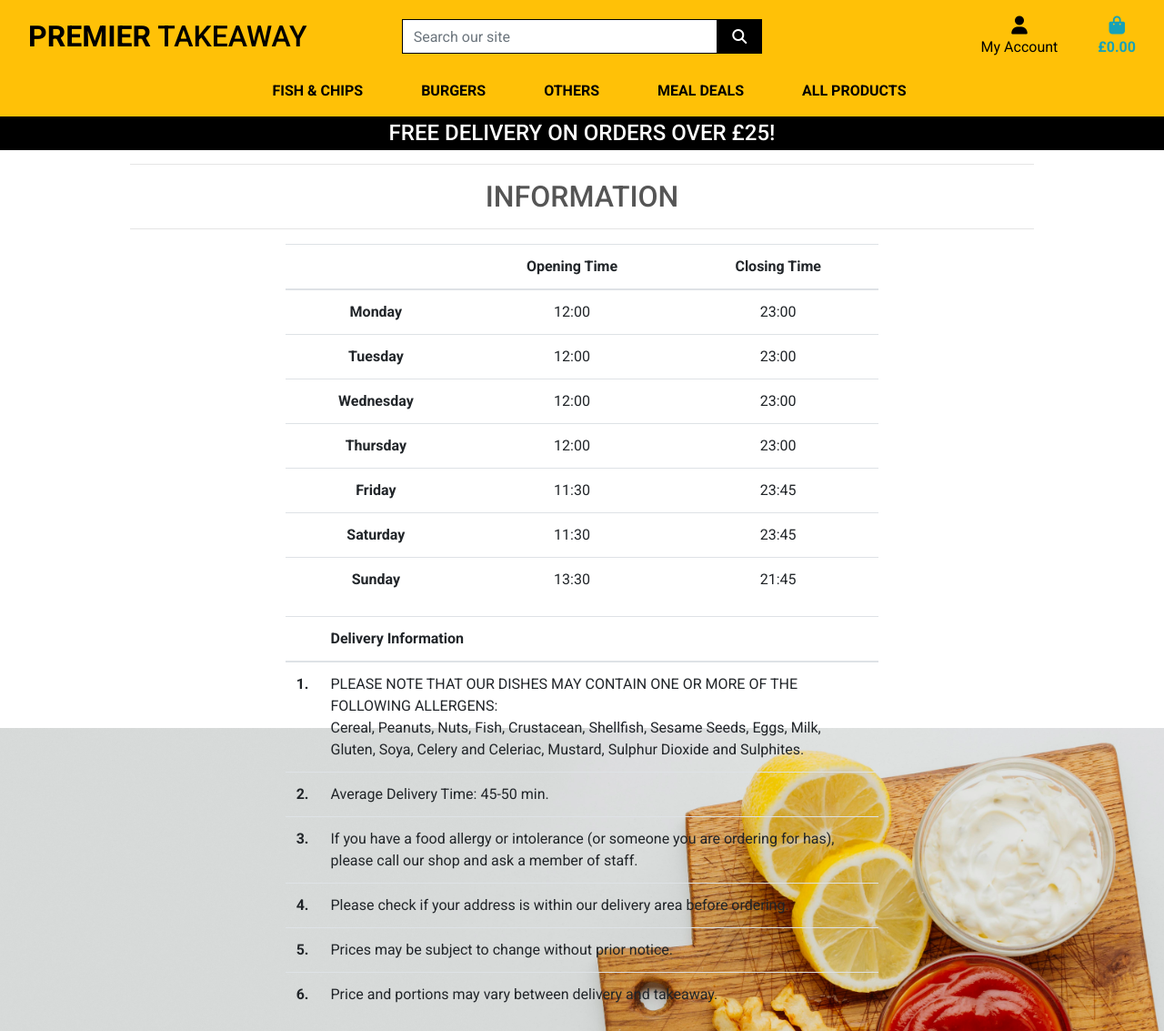
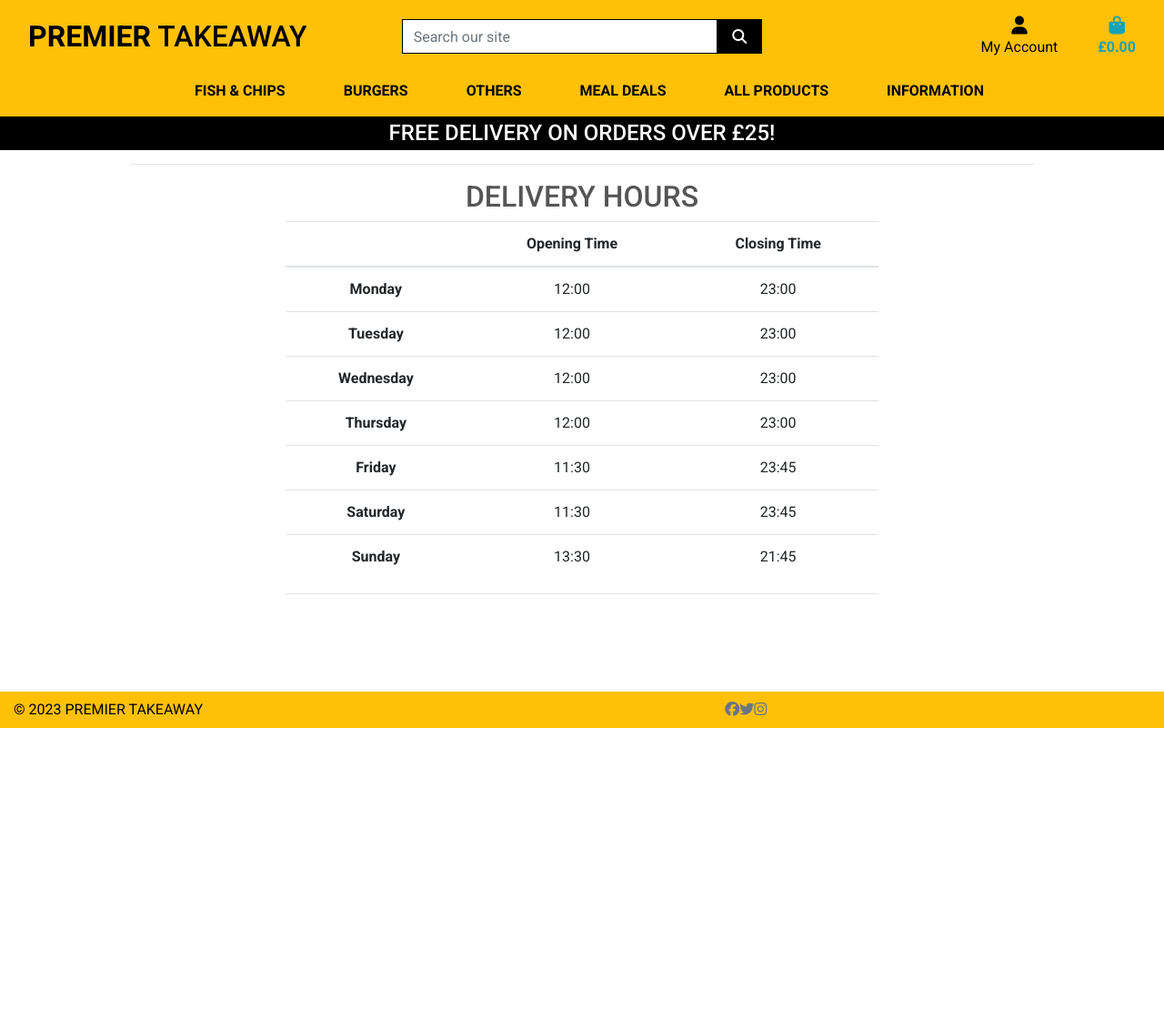
Before and after one commit to ayhanuzumcu/Milestone-Project-4, a Django app: page /info/ in a window 1280 px wide. Shown: the whole page at 91% size. After the commit the page ends 800 px from the top, so only its background shows below. Run offline with Django 3.2, Linux system fonts and the light colour scheme; some libraries are stand-ins or nearby versions.

Commit message:
added contact info and footer

```diff
--- a/info/templates/info/info.html
+++ b/info/templates/info/info.html
@@ -16,8 +16,7 @@
     <div class="row">
         <div class="col">
             <hr>
-            <h2 class="logo-font mb-2 text-center">INFORMATION</h2>
-            <hr>
+            <h2 class="logo-font mb-2 text-center">DELIVERY HOURS</h2>
         </div>
     </div>
     <div class="row d-flex justify-content-center">
@@ -70,55 +69,7 @@
                   </tr>
                 </tbody>
               </table>
-        </div>
-    </div>
-
-    <div class="row d-flex justify-content-center">
-        <div class="col-sm-6 col-md-5 offset-md-2 col-lg-8 offset-lg-0">
-            <table class="table table-hover ">
-                <thead>
-                  <tr>
-                    <th scope="col"></th>
-                    <th scope="col">Delivery Information</th>
-
-
-                  </tr>
-                </thead>
-                <tbody>
-                  <tr>
-                    <th scope="row">1.</th>
-                    <td>PLEASE NOTE THAT OUR DISHES MAY CONTAIN ONE OR MORE OF THE FOLLOWING ALLERGENS:<br>Cereal, Peanuts, Nuts, Fish, Crustacean, Shellfish, Sesame Seeds, Eggs, Milk, Gluten, Soya, Celery and Celeriac, Mustard, Sulphur Dioxide and Sulphites.</td>
-
-
-                  </tr>
-                  <tr>
-                    <th scope="row">2.</th>
-                    <td>Average Delivery Time: 45-50 min.</td>
-
-                  </tr>
-                  <tr>
-                    <th scope="row">3.</th>
-                    <td>If you have a food allergy or intolerance (or someone you are ordering for has), please call our shop and ask a member of staff.</td>
-
-                  </tr>
-                  <tr>
-                    <th scope="row">4.</th>
-                    <td>Please check if your address is within our delivery area before ordering.</td>
-
-                  </tr>
-                  <tr>
-                    <th scope="row">5.</th>
-                    <td>Prices may be subject to change without prior notice.</td>
-
-                  </tr>
-                  <tr>
-                    <th scope="row">6.</th>
-                    <td>Price and portions may vary between delivery and takeaway.</td>
-
-                  </tr>
-
-                </tbody>
-              </table>
+              <hr>
         </div>
     </div>
 
--- a/info/urls.py
+++ b/info/urls.py
@@ -3,4 +3,6 @@ from . import views
 
 urlpatterns = [
     path('', views.info, name='info'),
+    path('delivery_info/', views.delivery_info, name='delivery_info'),
+    path('contact_info/', views.contact_info, name='contact_info'),
 ]
--- a/info/views.py
+++ b/info/views.py
@@ -4,6 +4,18 @@ from django.shortcuts import render
 
 
 def info(request):
-    """ A view to return the index page """
+    """ A view to return the info page """
 
     return render(request, 'info/info.html')
+
+
+def delivery_info(request):
+    """ A view to return the delivery information page """
+
+    return render(request, 'info/delivery_info.html')
+
+
+def contact_info(request):
+    """ A view to return the delivery information page """
+
+    return render(request, 'info/contact_info.html')
--- a/static/css/base.css
+++ b/static/css/base.css
@@ -331,3 +331,23 @@ a.category-badge > span.badge:hover {
         padding: .25rem .5rem !important;
     }
 }
+
+
+/* Footer */
+.footer {
+    position: fixed;
+    left: 0;
+    bottom: 0;
+    width: 100%;
+    background-color: #ffc107;
+    color: rgb(0, 0, 0);
+    height: 40px;
+}
+
+.footer-content {
+    line-height: 40px;
+}
+
+.footer-container {
+    padding-bottom: 45px;
+}
--- a/templates/base.html
+++ b/templates/base.html
@@ -142,6 +142,10 @@
     {% block content %}
     {% endblock %}
 
+    {% block footer %}
+    {% include 'includes/footer.html' %}
+    {% endblock %}
+
     {% block postloadjs %}
     <script type="text/javascript">
         $('.toast').toast('show');
--- /dev/null
+++ b/templates/includes/footer.html
@@ -0,0 +1,18 @@
+<div class="footer-container">
+
+</div>
+
+<footer class="footer container-fluid">
+    <div class="row footer-content">
+        <div class="col-10 col-md-6 text-left">
+            <p class="m-0">&copy; 2023 PREMIER TAKEAWAY</p>
+        </div>
+        <div class="col-2 col-md-6 text-right">
+            <ul class="nav col-md-4 justify-content-end list-unstyled d-flex">
+                <li class="ms-3"><a class="text-muted" href="https://www.facebook.com/"><i class="fab fa-facebook"></i></a></li>
+                <li class="ms-3"><a class="text-muted" href="https://twitter.com/"><i class="fab fa-twitter"></i></a></li>
+                <li class="ms-3"><a class="text-muted" href="https://www.instagram.com/"><i class="fab fa-instagram"></i></a></li>
+              </ul>
+        </div>
+    </div>
+</footer>
--- a/templates/includes/main-nav.html
+++ b/templates/includes/main-nav.html
@@ -73,5 +73,18 @@
                 <a href="{% url 'products' %}" class="dropdown-item">All Products</a>
             </div>
         </li>
+
+        <li class="nav-item dropdown">
+            <a class="logo-font font-weight-bold nav-link text-black mr-5" href="#" id="all-products-link"
+                data-toggle="dropdown" aria-haspopup="true" aria-expanded="false">
+                Information
+            </a>
+            <div class="dropdown-menu border-0" aria-labelledby="all-products-link">
+                <a href="{% url 'info' %}" class="dropdown-item">Delivery Hours</a>
+                <a href="{% url 'delivery_info' %}" class="dropdown-item ">Delivery Information</a>
+                <a href="{% url 'contact_info' %}" class="dropdown-item ">Contact Info</a>
+
+            </div>
+        </li>
     </ul>
 </div>
```
Also changed, not shown: info/templates/info/contact_info.html (added, +55 -0 lines), info/templates/info/delivery_info.html (added, +69 -0 lines).
